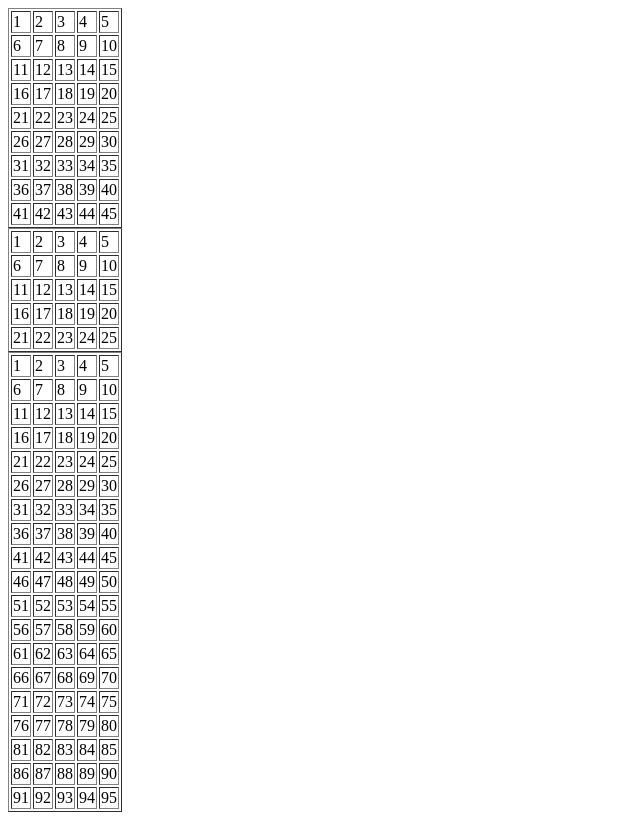
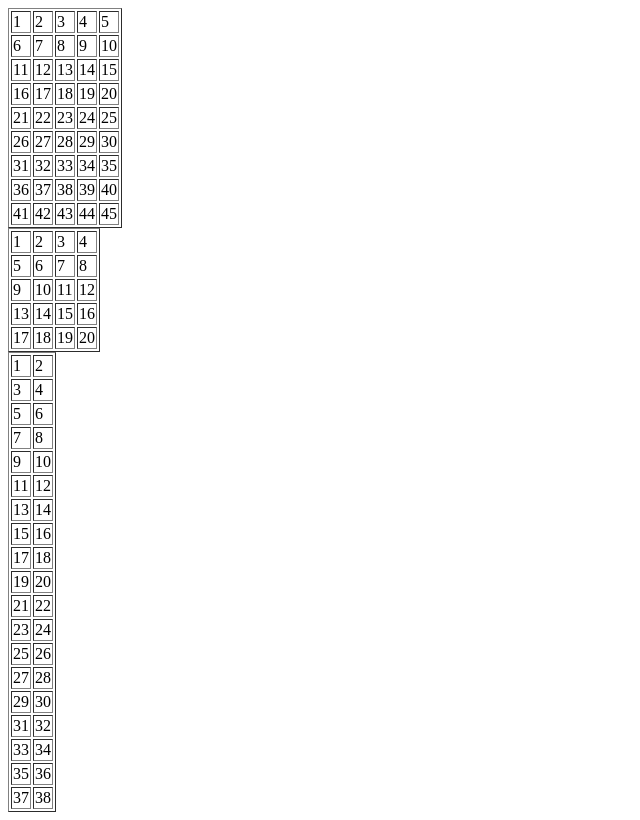
Before and after one commit to adelaju23/JSFunctionsFS20, a plain HTML site: page index.html in a window 1280 px wide. Shown: the whole page, without its empty margins (0-640 px from the left). Drawn offline with Linux system fonts and the light colour scheme.

Commit message:
Make the columns dynamic as well Use another parameter in order to define the number of columns in the table

```diff
--- a/index.html
+++ b/index.html
@@ -6,13 +6,13 @@
     <meta name="viewport" content="width=device-width, initial-scale=1.0">
     <title>Functions</title>
     <script>
-        function createTable(rows) {
+        function createTable(rows, columns) {
             document.write("<table border='1'>");
             document.write("<tbody>");
             var number = 1;
             for (var i = 0; i < rows; i++) {
                 document.write("<tr>");
-                for (var j = 0; j < 5; j++) {
+                for (var j = 0; j < columns; j++) {
                     document.write("<td>" + (number++) + "</td>");
                 } document.write("</tr>");
             }
@@ -20,9 +20,9 @@
             document.write("</table>");
         }
 
-        createTable(9);
-        createTable(5);
-        createTable(19);
+        createTable(9, 5);
+        createTable(5, 4);
+        createTable(19, 2);
 
     </script>
 </head>
```
